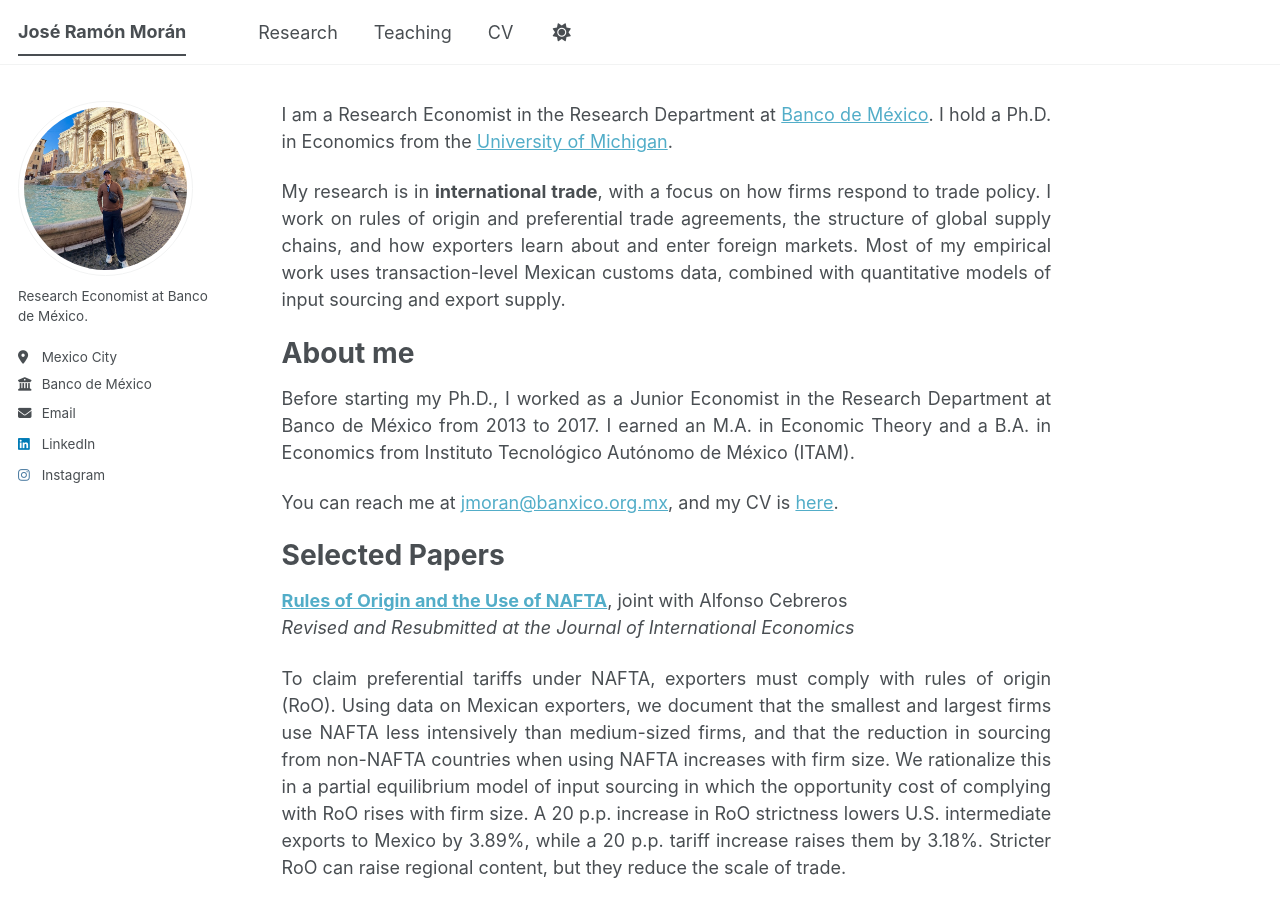
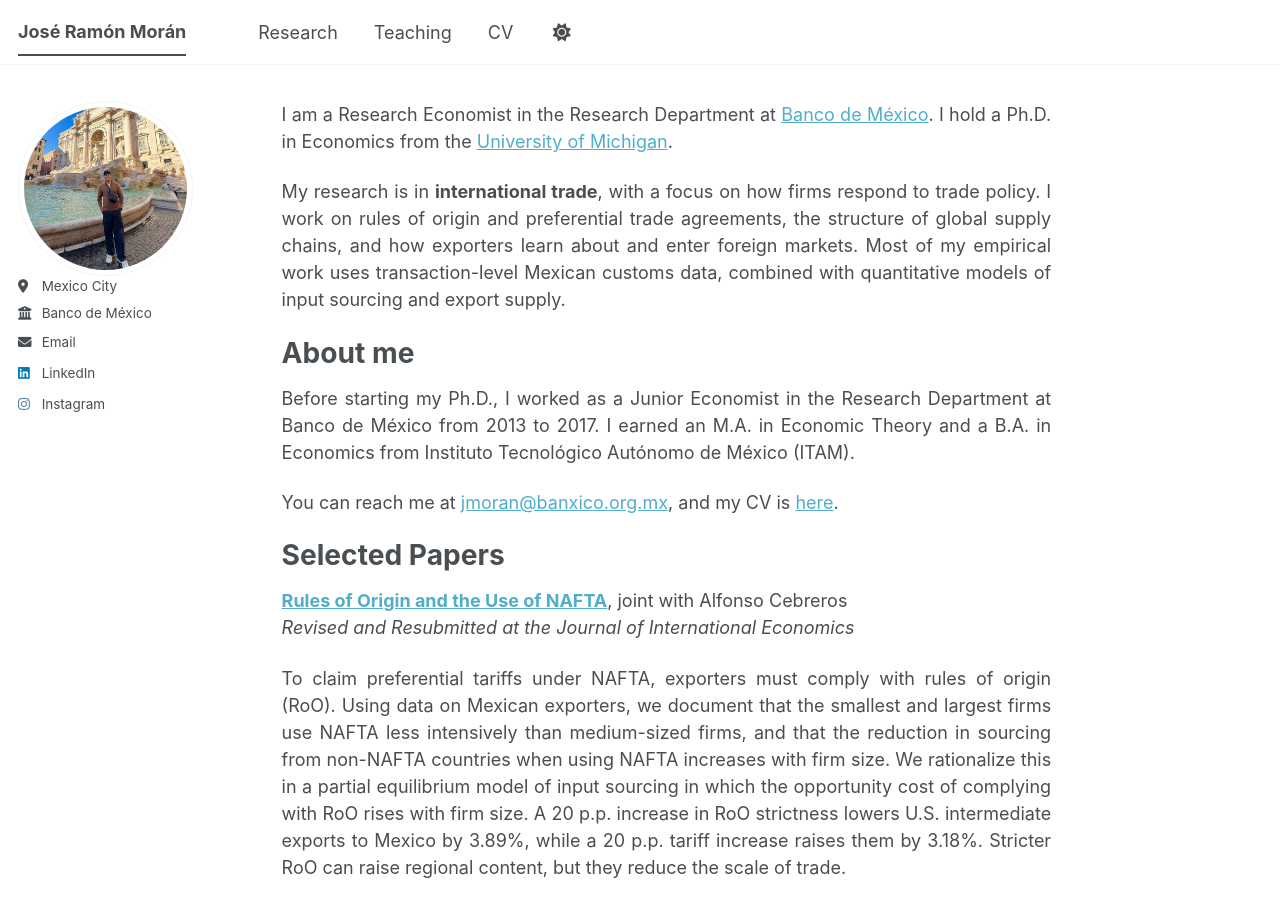
Before and after one commit to joseramonmoran/joseramonmoran.github.io, a Jekyll site: the page built from _pages/about.md, in a window 1280 px wide and 900 px high. Built offline with Jekyll 4.4.1, drawn with Linux system fonts in a browser that asks for light colours; a style sheet for code colours, icons or effects is not loaded.

Commit message:
Update _config.yml

```diff
--- a/_config.yml
+++ b/_config.yml
@@ -27,7 +27,7 @@ author:
   avatar           : "profile.jpeg"
   name             : "José Ramón Morán"
   pronouns         : # example: "she/her"
-  bio              : "Research Economist at Banco de México."
+  bio              :
   location         : "Mexico City"
   employer         : "Banco de México"
   uri              : # URL
```
